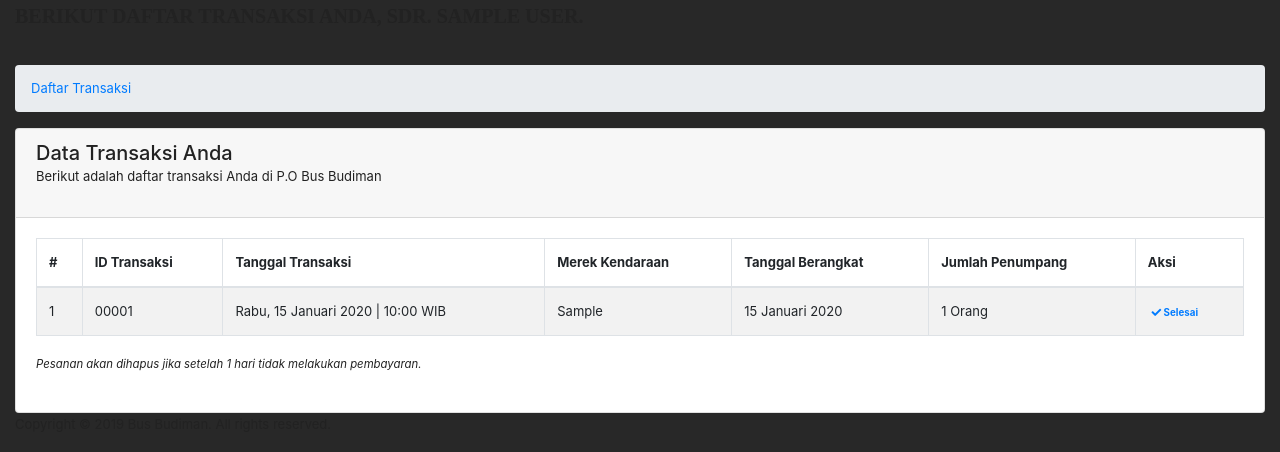
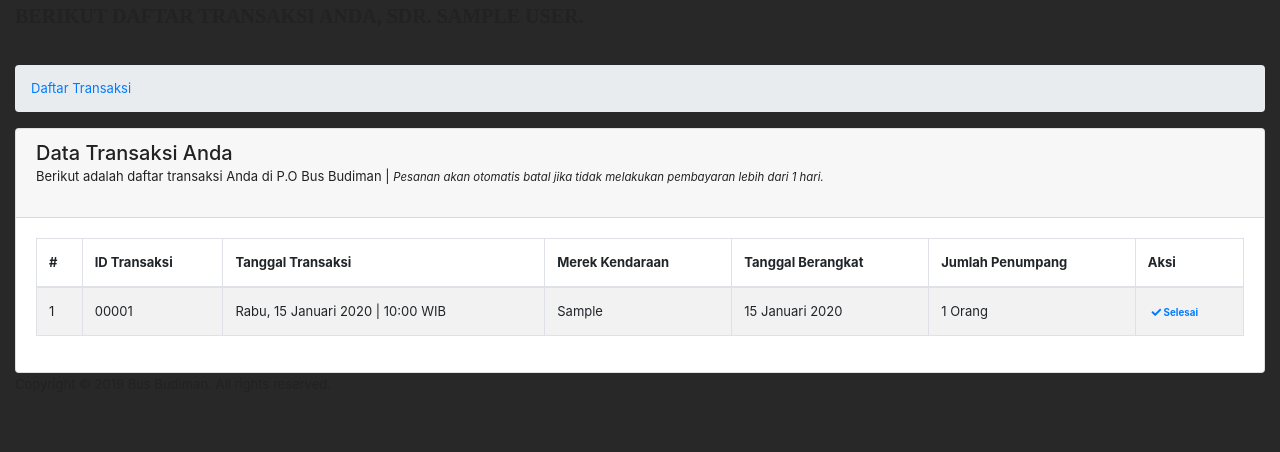
Before and after one commit to FASAProduction/budiman-project-satria-001, a PHP site: page /halo-pelanggan/my-transaction-list/ in a window 1280 px wide. Shown: the part 248-700 px from the top of the page. Run offline with PHP 8.4, Linux system fonts and the light colour scheme; the visitor is signed in with stand-in values (Sample User, id 1); tables that the repository leaves empty hold one stand-in row (values such as "Sample post"); some libraries are stand-ins or nearby versions; some web fonts are replaced.

Commit message:
UPDATE AREA PELANGGAN 1

```diff
--- a/halo-pelanggan/my-transaction-list/index.php
+++ b/halo-pelanggan/my-transaction-list/index.php
@@ -173,6 +173,11 @@ John Abraham</span>is now following you
                 </div>
                 <!-- ============================================================== -->
                 <!-- end pageheader -->
+<script>
+setInterval(function(){
+$(".berkedip").toggle();
+},400);
+</script>
                 <!-- ============================================================== -->
 
                 <div class="row">
@@ -180,7 +185,7 @@ John Abraham</span>is now following you
                         <div class="card">
                             <div class="card-header">
                                 <h5 class="mb-0">Data Transaksi Anda</h5>
-                                <p>Berikut adalah daftar transaksi Anda di P.O Bus Budiman</p>
+                                <p>Berikut adalah daftar transaksi Anda di P.O Bus Budiman | <i><small><marqueee behavior="alternate" onmouseover="this.stop()" onmouseout="this.start()">Pesanan akan otomatis batal jika tidak melakukan pembayaran lebih dari 1 hari.</marquee></small></i></p>
                             </div>
                             <div class="card-body">
                                 <div class="table-responsive">
@@ -240,7 +245,6 @@ John Abraham</span>is now following you
         } ?>
                                         </tbody>
                                     </table>
-									<p><i><small>Pesanan akan dihapus jika setelah 1 hari tidak melakukan pembayaran.</small></i></p>
                                     <!-- Modal -->
                                         <div class="modal fade" id="exampleModal"  role="dialog">
                                             <div class="modal-dialog">
@@ -278,8 +282,6 @@ John Abraham</span>is now following you
                                                 </div>
                                             </div>
                                         </div>
-
-
                                 </div>
                             </div>
                         </div>
@@ -316,6 +318,7 @@ John Abraham</span>is now following you
             })
         }
     </script>
+    <script src="http://code.jquery.com/jquery-latest.js" type="text/javascript"></script>
 </body>
 
 </html>
```
